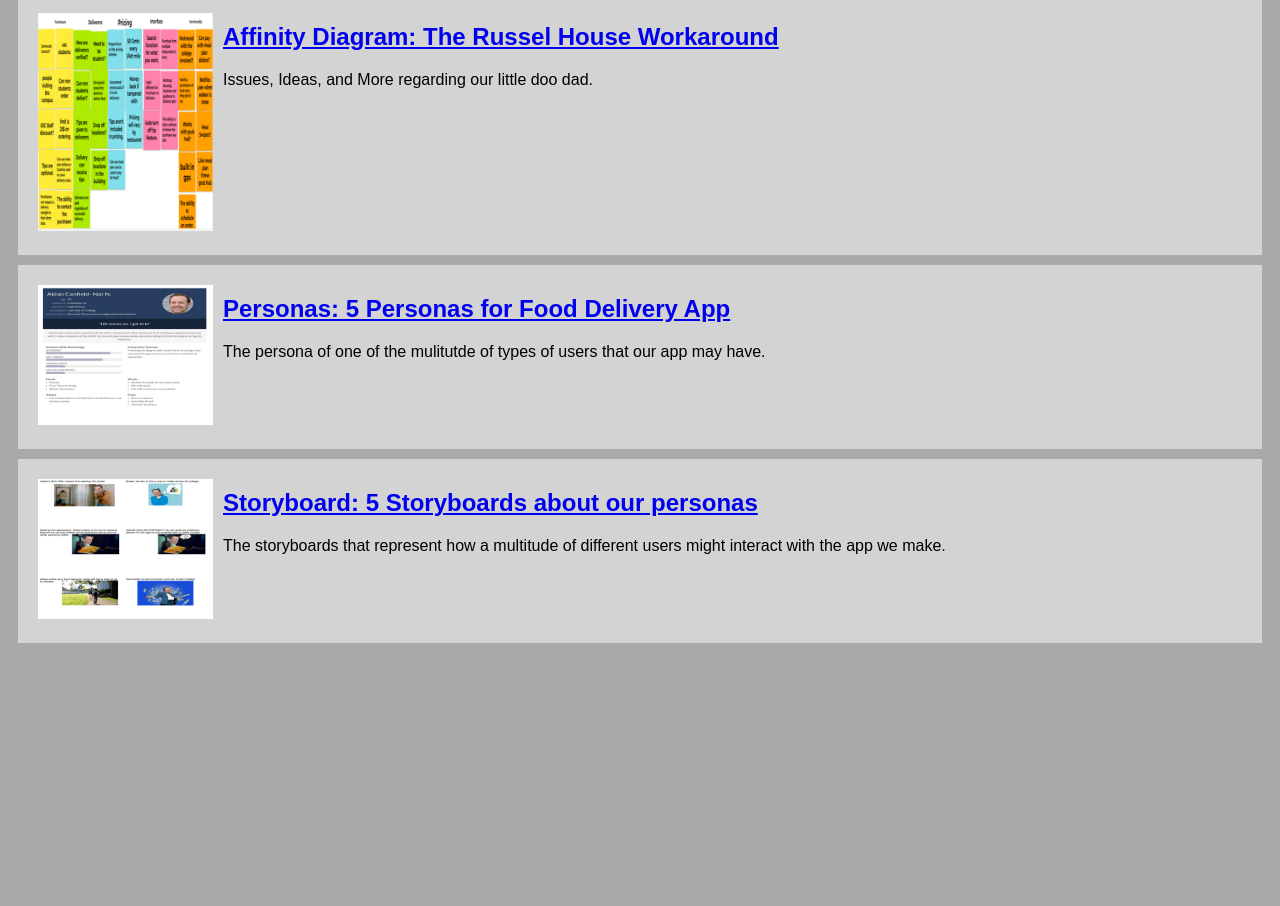
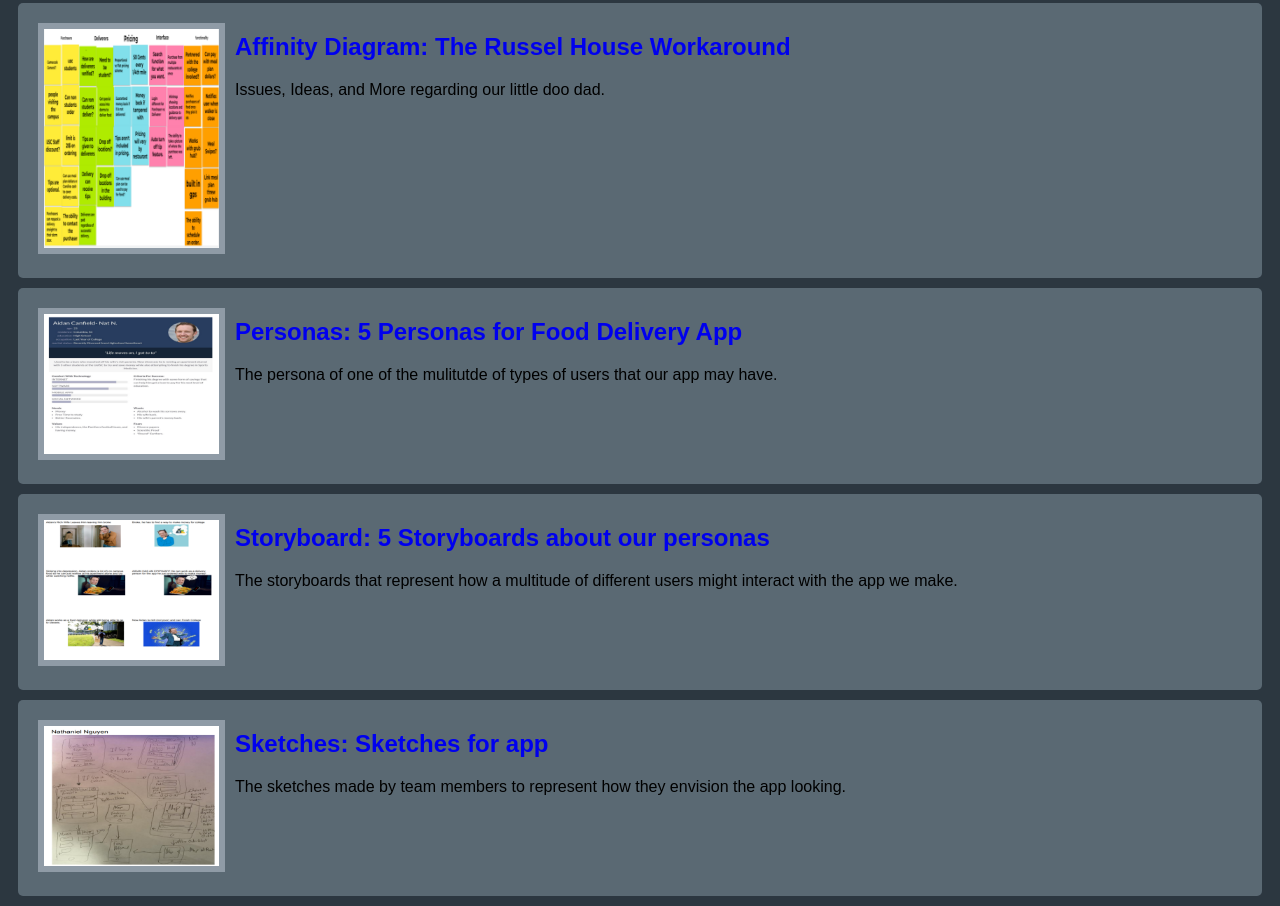
Before and after one commit to NathanielHNguyen/NathanielHNguyen.github.io, a plain HTML site: page index.html in a window 1280 px wide. Shown: the part 237-1143 px from the top of the page. Before the commit the page ends 890 px from the top, so only its background shows below. Drawn offline with Linux system fonts and the light colour scheme.

Commit message:
Add files via upload

```diff
--- a/index.html
+++ b/index.html
@@ -49,5 +49,16 @@
                 </p>
             </section>
         </section>
+
+        <!--Sketches-->
+        <section class ="assignment">
+            <a href = "files/CSCE 190 Sketches.pdf"><img src = "images/Sketches.png"></a>
+            <section class = "ass-details">
+                <a href = "files/CSCE 190 Sketches.pdf"><h2>Sketches: Sketches for app</h2></a>
+                <p>
+                    The sketches made by team members to represent how they envision the app looking.
+                </p>
+            </section>
+        </section>
     </body>
 </html>
--- a/styles.css
+++ b/styles.css
@@ -1,19 +1,33 @@
 body{
-    background:darkgrey;
+    background:#2C3740;
     font-family:Arial, Helvetica, sans-serif;
 }
 .assignment{
     display: flex;
     padding: 10px;
     margin: 10px;
-    background: lightgrey;
+    background: #5A6973;
+    border-radius: 5px;
 }
 
 .assignment img{
     width: 175px;
-    padding:10px;
+    margin: 10px;
+    border:6px solid #8F9BA6;
 }
+
+.assignment img:hover{
+    border:6px dotted #262524;
+}
+
 h1{
-    color:darkslategrey;
+    color:#AEB7BF;
     text-align: center;
 }
+
+a{
+    text-decoration: none;
+}
+a:hover{
+    color: #262524;
+}
```
